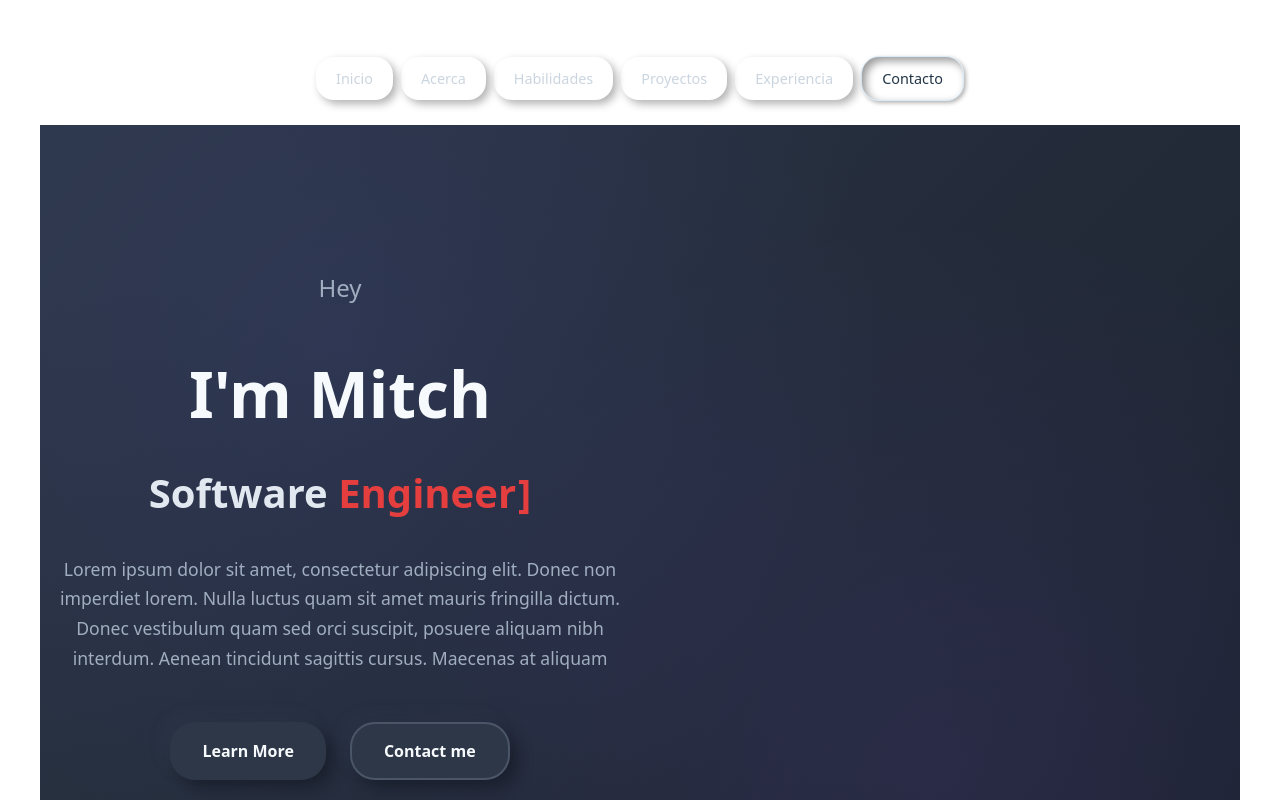
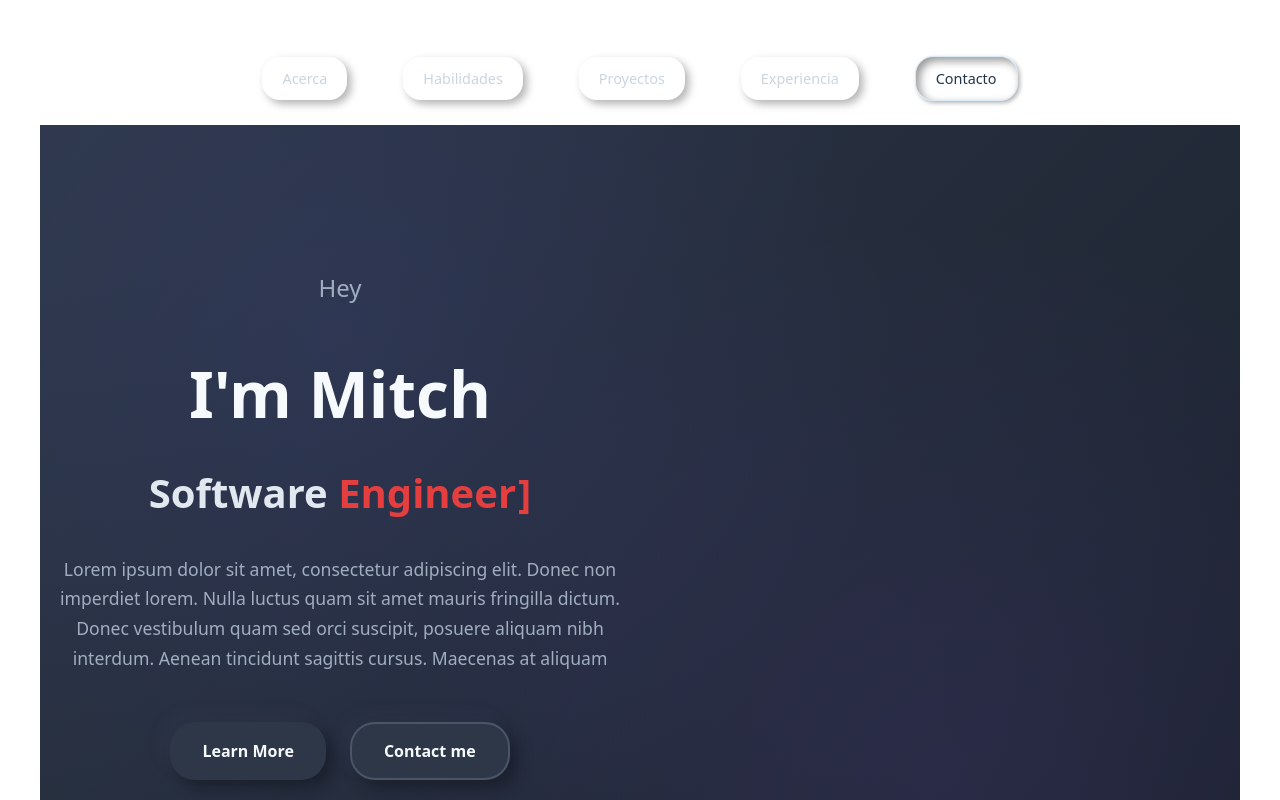
Before and after one commit to xxxMichael/Neumorphism-Portfolio, a React (Vite) app: page / in a window 1280 px wide. Shown: the top 800 px of the page. Built offline with nearby package versions, Linux system fonts and the light colour scheme.

Commit message:
Se modifica botones del header

```diff
--- a/src/components/sections/Header.css
+++ b/src/components/sections/Header.css
@@ -46,7 +46,7 @@
 .nav__list {
   display: flex;
   align-items: center;
-  gap: 0.5rem;
+  gap: 3.5rem;
   list-style: none;
   padding: 0.5rem 1rem;
   border-radius: 25px;
--- a/src/constants/navigation.js
+++ b/src/constants/navigation.js
@@ -1,12 +1,7 @@
 // Responsabilidad: Solo configuración de navegación
 export const NAVIGATION_CONFIG = {
   sections: [
-    {
-      id: 'hero',
-      route: '#hero',
-      order: 1,
-      isHome: true
-    },
+
     {
       id: 'about',
       route: '#about',
--- a/src/constants/portfolio.js
+++ b/src/constants/portfolio.js
@@ -1,5 +1,4 @@
 export const NAVIGATION_ITEMS = [
-  { id: 'home', label: 'Inicio', href: '#hero' },
   { id: 'about', label: 'Acerca', href: '#about' },
   { id: 'skills', label: 'Habilidades', href: '#skills' },
   { id: 'projects', label: 'Proyectos', href: '#projects' },
```
